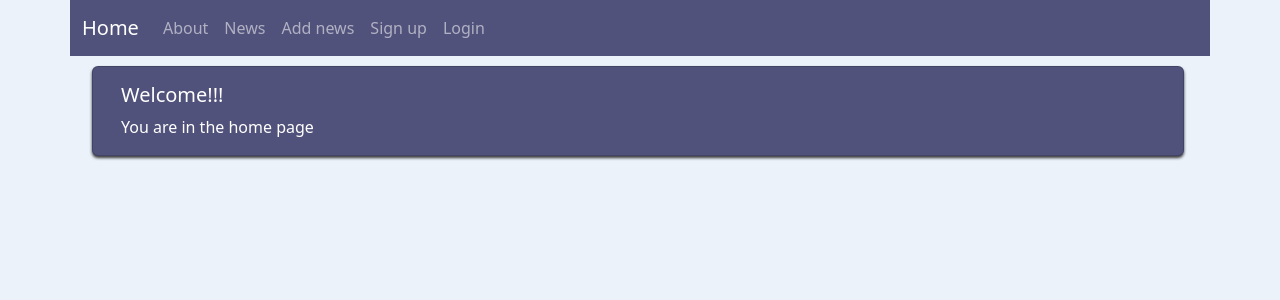
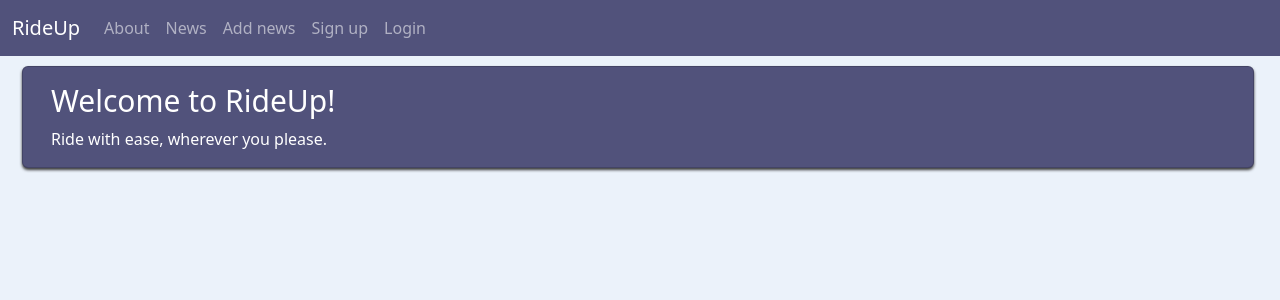
Before and after one commit to 89211208/Frameworks, a React (Create React App) app in the folder front-end/: page / in a window 1280 px wide. Shown: the top 300 px of the page. Built offline with nearby package versions, Linux system fonts and the light colour scheme; no server answers.

Commit message:
more styling

```diff
--- a/front-end/public/custom.css
+++ b/front-end/public/custom.css
@@ -15,11 +15,19 @@ body {
 }
 
 h3 {
-    color: white;
+    color: white !important;
+}
+
+h5 {
+    color: white !important;
 }
 
 .navbar {
     background-color: #51527B !important;
+}
+
+.container {
+    max-width: none;
 }
 
 .card {
@@ -30,3 +38,7 @@ h3 {
 .card-body, label, #emailHelp {
     color: white;
 }
+
+.card-title {
+    font-size: 30px;
+}
--- a/front-end/src/App.js
+++ b/front-end/src/App.js
@@ -74,7 +74,7 @@ class App extends Component {
                 className="navbar-brand"
                 href="#"
               >
-                Home
+                RideUp
               </a>
               <button
                 className="navbar-toggler"
--- a/front-end/src/CustomComponents/AboutView.js
+++ b/front-end/src/CustomComponents/AboutView.js
@@ -6,7 +6,14 @@ class AboutView extends Component {
       <div className="card" style={{ margin: "10px" }}>
         <div className="card-body">
           <h5 className="card-title">About us</h5>
-          <p className="card-text">Do you really want to know about us? </p>
+          <p className="card-text">Welcome to RideUp, your go-to app for safe, reliable and convenient transportation. We are a team of passionate individuals who are dedicated to making your travel experience as seamless as possible.<br/><br/>
+                                  At RideUp, we understand the importance of getting from point A to point B in the most efficient and affordable way possible. That's why we have created a platform that connects riders with drivers at the touch of a button.<br/><br/>
+                                  Our mission is to provide a transportation experience that is reliable, safe and convenient for everyone. We strive to make our service accessible to all, regardless of location, time or budget.<br/><br/>
+                                  Our platform is designed to make the process of booking a ride as easy as possible. With our user-friendly app, you can request a ride, track your driver in real-time and rate your experience - all with just a few taps.<br/><br/>
+                                  We take pride in the quality of our drivers, who are all background-checked and trained to provide the best possible service. Our vehicles are regularly maintained to ensure the highest level of safety and comfort.<br/><br/>
+                                  We are constantly working to improve our service and provide new features that make your experience even better. Whether you're traveling for work or leisure, we're here to make your journey as smooth as possible.<br/><br/>
+                                  At RideUp, we are committed to providing a transportation experience that is second to none. We look forward to being your go-to app for all your transportation needs.<br/><br/>
+                                  Thank you for choosing RideUp.</p>
         </div>
       </div>
     );
--- a/front-end/src/CustomComponents/HomeView.js
+++ b/front-end/src/CustomComponents/HomeView.js
@@ -5,8 +5,8 @@ class HomeView extends Component {
     return (
       <div className="card" style={{ margin: "10px" }}>
         <div className="card-body">
-          <h5 className="card-title">Welcome!!!</h5>
-          <p className="card-text">You are in the home page</p>
+          <h5 className="card-title">Welcome to RideUp!</h5>
+          <p className="card-text">Ride with ease, wherever you please.</p>
         </div>
       </div>
     );
```
